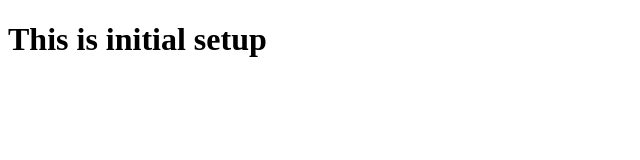
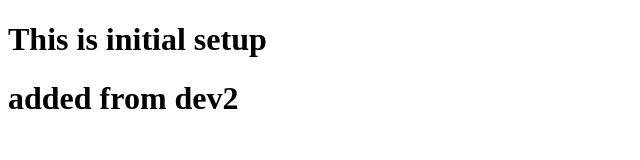
Before and after one commit to habibur-pro/team-test, a plain HTML site: page index.html in a window 1280 px wide. Shown: the whole page, without its empty margins (0-640 px from the left). Drawn offline with Linux system fonts and the light colour scheme.

Commit message:
new added from dev-2

```diff
--- a/index.html
+++ b/index.html
@@ -9,6 +9,7 @@
 
 <body>
     <h1>This is initial setup</h1>
+    <h1>added from dev2</h1>
 </body>
 
 </html>
```
